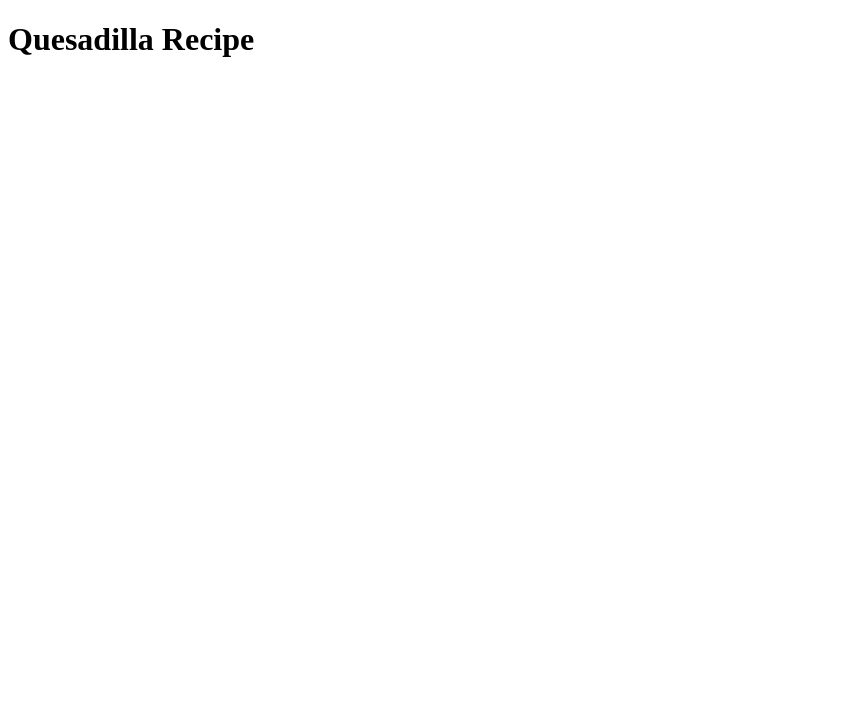
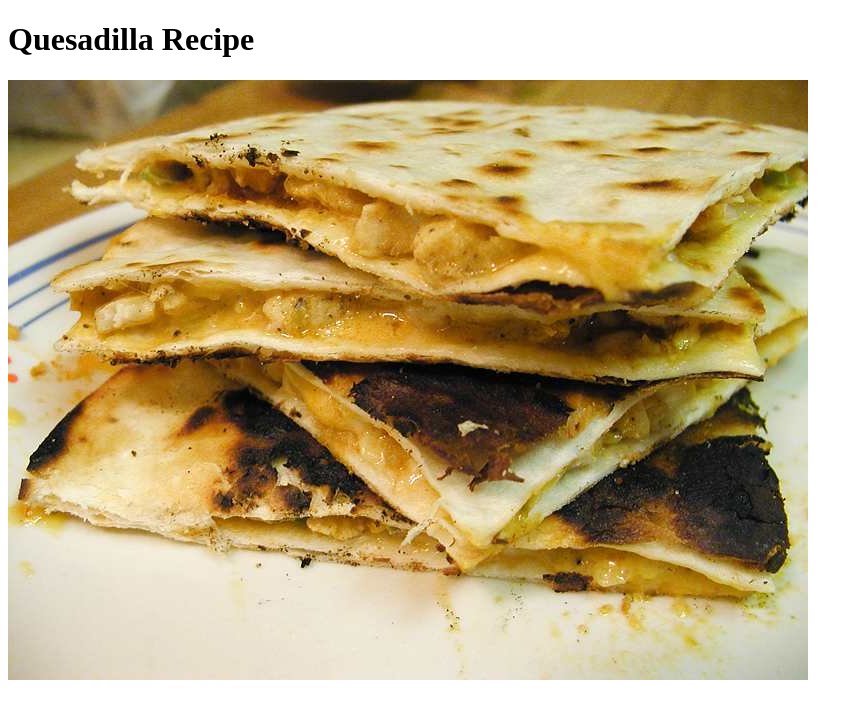
Before and after one commit to RexRoy6/odin-recipes, a plain HTML site: page recipes/quesadilla.html in a window 1280 px wide. Shown: the whole page, without its empty margins (0-863 px from the left). Drawn offline with Linux system fonts and the light colour scheme.

Commit message:
created images dir and added pngs to quesadilla.html

```diff
--- a/recipes/quesadilla.html
+++ b/recipes/quesadilla.html
@@ -6,6 +6,7 @@
     </head>
     <body>
         <h1>Quesadilla Recipe</h1>
+        <img src="../images/Quesadilla.jpg">
 
     </body>
 </html>
```
Also changed, not shown: images/Quesadilla.jpg (added).
